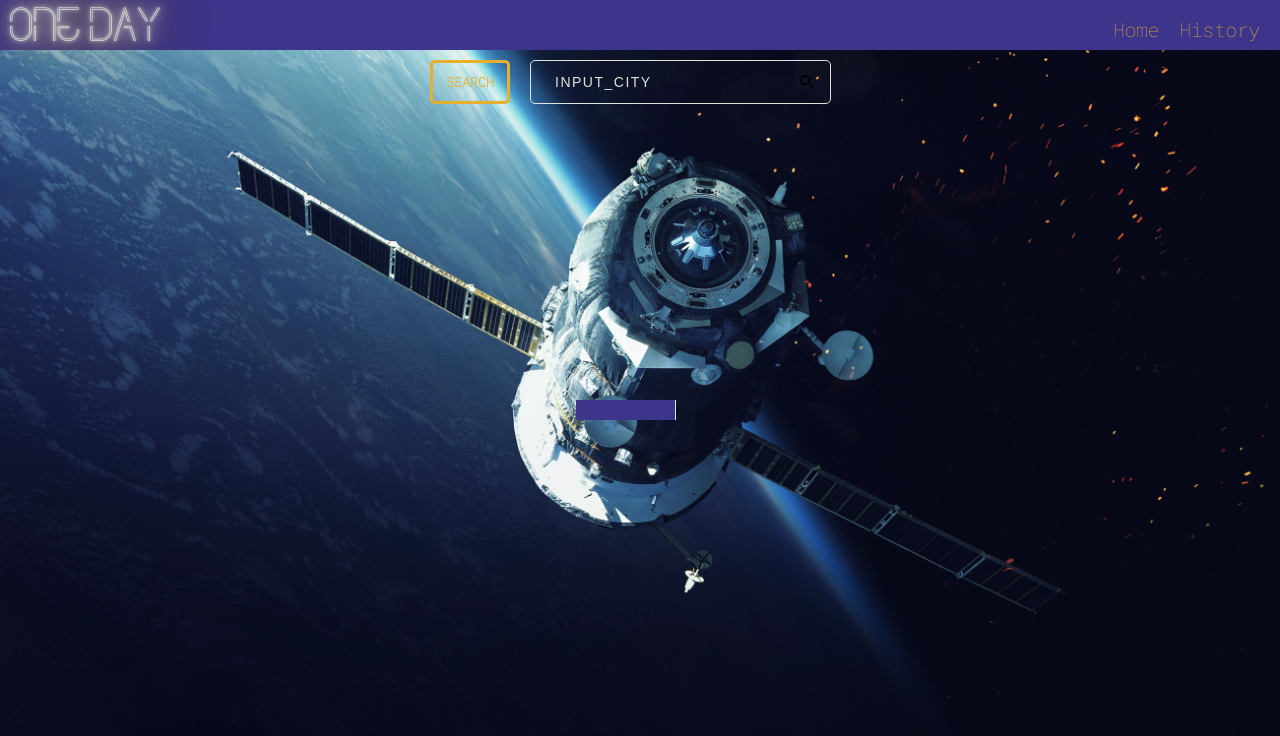
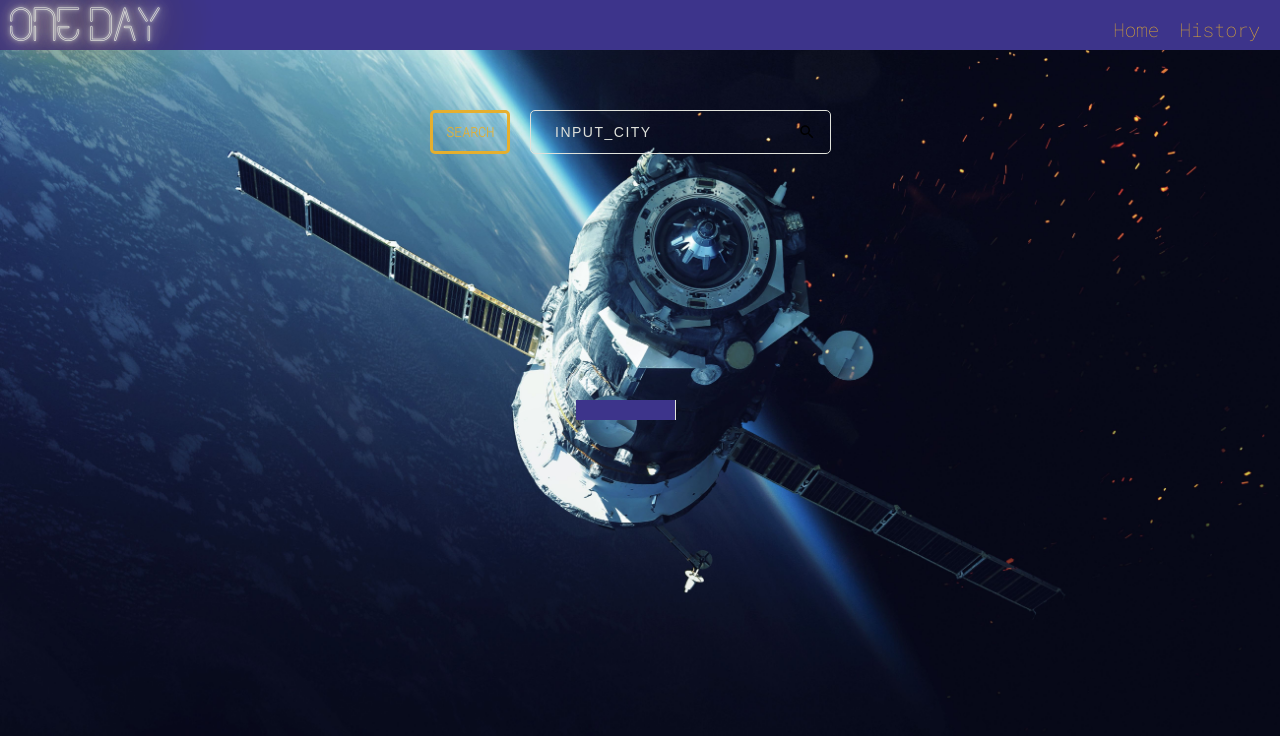
Before and after one commit to puentebravo/oneDay, a React (Create React App) app in the folder client/: page / in a window 1280 px wide. Shown: the top 736 px of the page. Built offline with nearby package versions, Linux system fonts and the light colour scheme; no server answers.

Commit message:
Fixed navbar positioning, switched to static

```diff
--- a/client/src/App.css
+++ b/client/src/App.css
@@ -26,11 +26,10 @@ body {
 /* Navbar styling */
 
 nav {
-  position: fixed;
+  position: static;
   display: flex;
   flex-direction: row;
   justify-content: space-between;
-  top: 0;
   width: 100vw;
   height: 50px;
   background-color: var(--cobalt);
```
